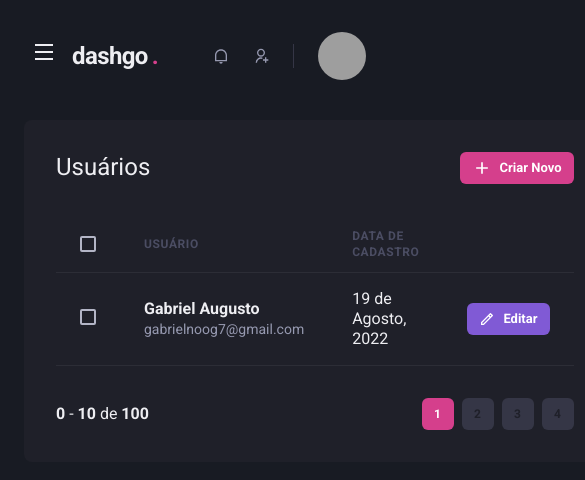
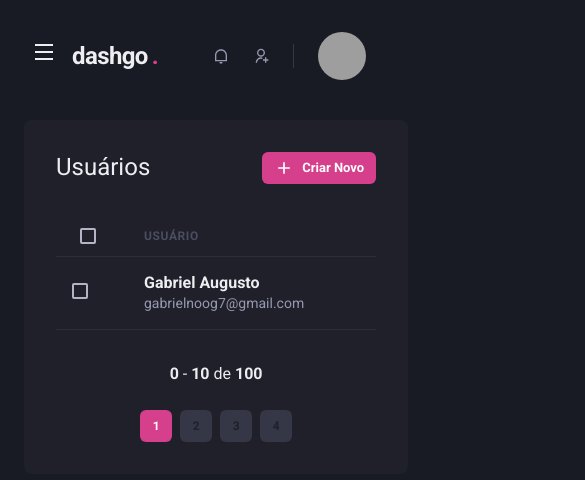
Before and after one commit to GabrielNogueiraBR/-ignite-reactjs-chatper-iv-dashgo, a Next.js app: page /users in a window 390 px wide. Shown: the top 480 px of the page, 585 px wide, since content can reach past the window. Built offline with nearby package versions, Linux system fonts and the light colour scheme; grey boxes are pictures that could not be loaded.

Commit message:
refact: Pagination responsive

```diff
--- a/src/components/Pagination/index.tsx
+++ b/src/components/Pagination/index.tsx
@@ -4,7 +4,7 @@
 export function Pagination() {
   return (
     <Stack
-      direction={"row"}
+      direction={["column", "row"]}
       spacing="6"
       mt="8"
       justify={"space-between"}
--- a/src/pages/users/index.tsx
+++ b/src/pages/users/index.tsx
@@ -12,6 +12,7 @@
   Thead,
   Tr,
   Text,
+  useBreakpointValue,
 } from "@chakra-ui/react";
 import { RiAddLine, RiPencilLine } from "react-icons/ri";
 import Header from "../../components/Header";
@@ -19,6 +20,11 @@
 import Sidebar from "../../components/Sidebar";
 
 export default function UserList() {
+  const isWideVersion = useBreakpointValue({
+    base: false,
+    lg: true,
+  });
+
   return (
     <Box>
       <Header />
@@ -42,18 +48,18 @@
           </Flex>
           <Table colorScheme="whiteAlpha">
             <Thead>
-              <Tr px="6" color="gray.300" width="8">
+              <Tr px={["4", "4", "6"]} color="gray.300" width="8">
                 <Th>
                   <Checkbox colorScheme={"pink"} />
                 </Th>
                 <Th>Usuário</Th>
-                <Th>Data de cadastro</Th>
+                {isWideVersion && <Th>Data de cadastro</Th>}
                 <Th></Th>
               </Tr>
             </Thead>
             <Tbody>
               <Tr>
-                <Td px="6">
+                <Td px={["4", "4", "6"]}>
                   <Checkbox colorScheme={"pink"} />
                 </Td>
                 <Td>
@@ -64,8 +70,9 @@
                     </Text>
                   </Box>
                 </Td>
-                <Td>19 de Agosto, 2022</Td>
+                {isWideVersion && <Td>19 de Agosto, 2022</Td>}
                 <Td width="8">
+                  {isWideVersion && (
                     <Button
                       as="a"
                       size="sm"
@@ -75,6 +82,7 @@
                     >
                       Editar
                     </Button>
+                  )}
                 </Td>
               </Tr>
             </Tbody>
```
Lines whose indentation alone changed are shown as unchanged.
